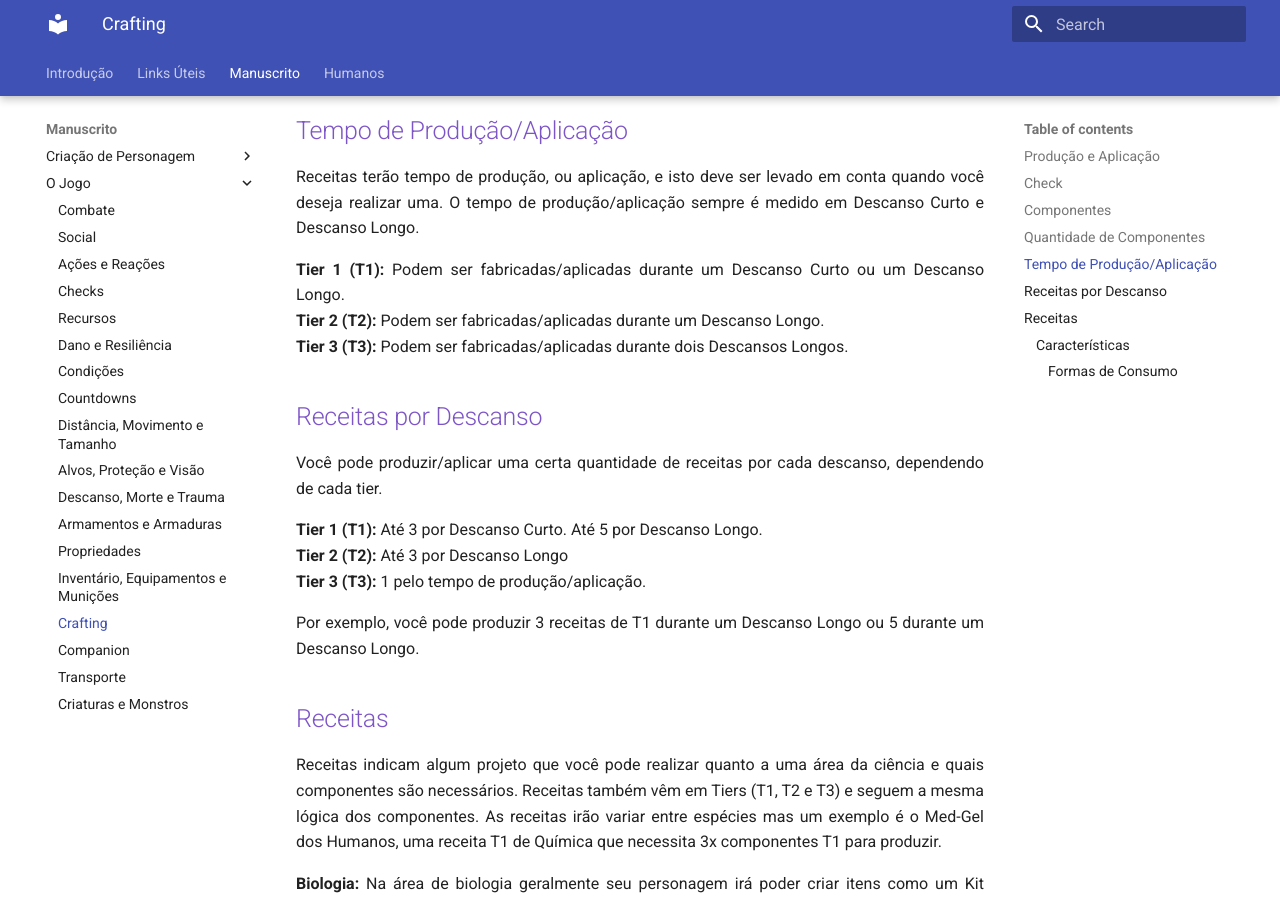
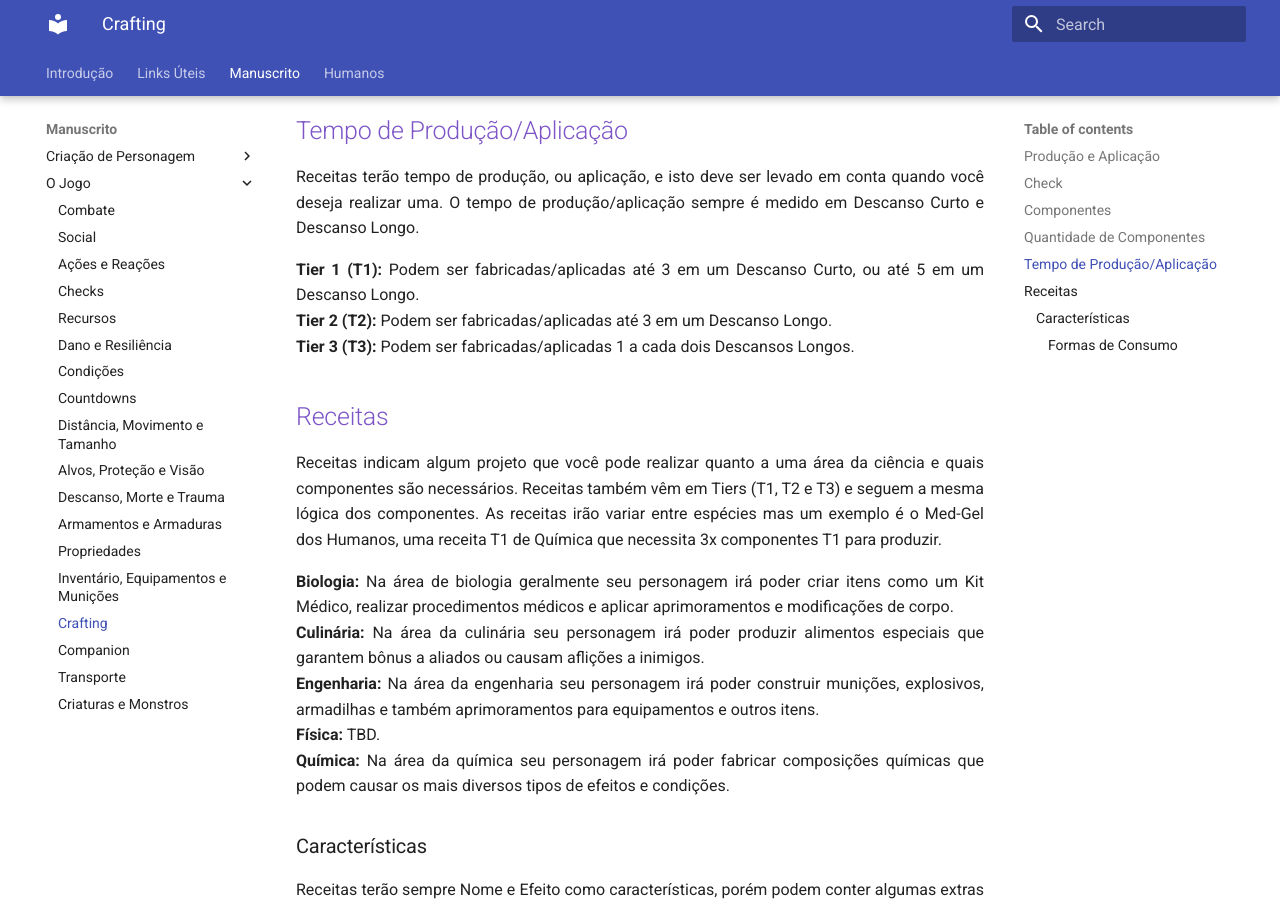
Before and after one commit to henriqueschorr/henriqueschorr.github.io, an MkDocs documentation site: the page built from docs/1_core/3_game/crafting.md, in a window 1280 px wide and 900 px high, scrolled down 1464 px. Built offline with MkDocs 1.6.1 and Material for MkDocs 9.7.7, drawn with Linux system fonts in a browser that asks for light colours.

Commit message:
simplified crafting quantity per time explanation

```diff
--- a/docs/1_core/3_game/crafting.md
+++ b/docs/1_core/3_game/crafting.md
@@ -42,19 +42,9 @@ A quantidade de componentes por receita é sempre fixa para cada Tier.
 
 Receitas terão tempo de produção, ou aplicação, e isto deve ser levado em conta quando você deseja realizar uma. O tempo de produção/aplicação sempre é medido em Descanso Curto e Descanso Longo.
 
-**Tier 1 (T1):** Podem ser fabricadas/aplicadas durante um Descanso Curto ou um Descanso Longo.
-**Tier 2 (T2):** Podem ser fabricadas/aplicadas durante um Descanso Longo.
-**Tier 3 (T3):** Podem ser fabricadas/aplicadas durante dois Descansos Longos.
-
-## Receitas por Descanso
-
-Você pode produzir/aplicar uma certa quantidade de receitas por cada descanso, dependendo de cada tier.
-
-**Tier 1 (T1):** Até 3 por Descanso Curto. Até 5 por Descanso Longo.
-**Tier 2 (T2):** Até 3 por Descanso Longo
-**Tier 3 (T3):** 1 pelo tempo de produção/aplicação.
-
-Por exemplo, você pode produzir 3 receitas de T1 durante um Descanso Longo ou 5 durante um Descanso Longo.
+**Tier 1 (T1):** Podem ser fabricadas/aplicadas até 3 em um Descanso Curto, ou até 5 em um Descanso Longo.
+**Tier 2 (T2):** Podem ser fabricadas/aplicadas até 3 em um Descanso Longo.
+**Tier 3 (T3):** Podem ser fabricadas/aplicadas 1 a cada dois Descansos Longos.
 
 ## Receitas
 
```
